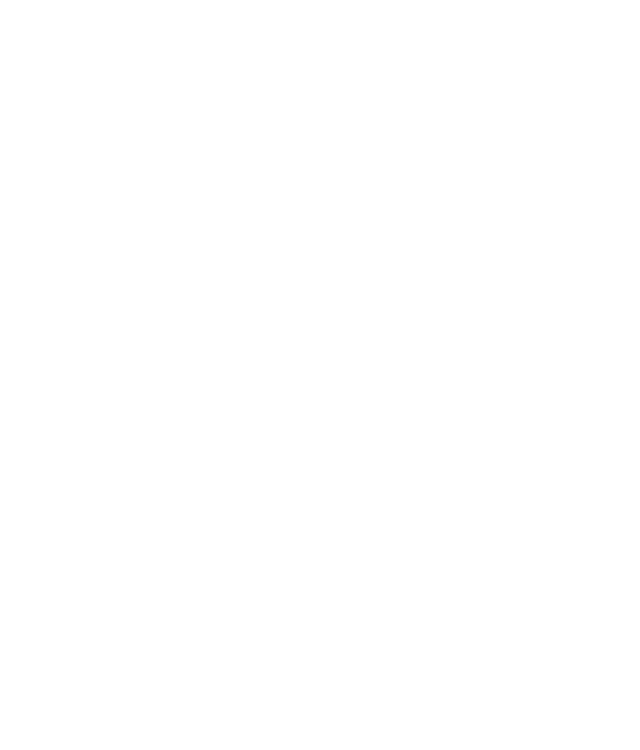
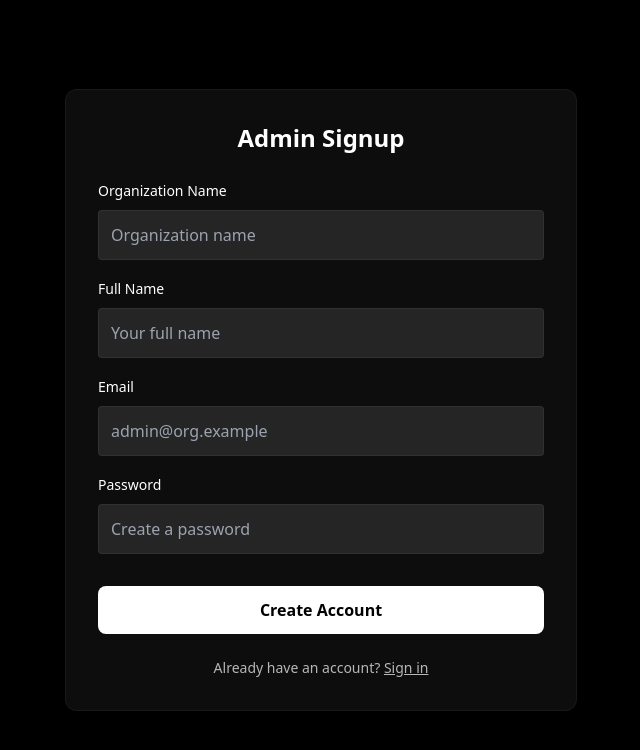
Before and after one commit to ayushagarwalhere/Procurlify, a React (Vite) app in the folder frontend/: page /signup/admin in a window 1280 px wide. Before the commit this address had no page. Shown: the top 750 px of the page, without its empty margins (319-959 px from the left). Built offline with nearby package versions, Linux system fonts and the light colour scheme.

Commit message:
signup pages added

```diff
--- a/frontend/src/App.jsx
+++ b/frontend/src/App.jsx
@@ -7,6 +7,9 @@ import Role from "./pages/Role.jsx";
 import ContractorLogin from "./pages/Login/Contractor-login.jsx";
 import PublicLogin from "./pages/Login/Public-login.jsx";
 import GovLogin from "./pages/Login/Admin-login.jsx";
+import AdminSignup from "./pages/Signup/Admin-signup.jsx";
+import ContractorSignup from "./pages/Signup/Contractor-signup.jsx";
+import PublicSignup from "./pages/Signup/Public-signup.jsx";
 import Departments from "./pages/Departments.jsx";
 
 const Home = () => (
@@ -27,6 +30,9 @@ const App = () => {
         <Route path="/login/contractor" element={<ContractorLogin />} />
         <Route path="/login/public" element={<PublicLogin />} />
         <Route path="/login/gov" element={<GovLogin />} />
+        <Route path="/signup/admin" element={<AdminSignup />} />
+        <Route path="/signup/contractor" element={<ContractorSignup />} />
+        <Route path="/signup/public" element={<PublicSignup />} />
         <Route path="/departments" element={<Departments />} />
       </Routes>
     </Router>
--- a/frontend/src/pages/Login/Admin-login.jsx
+++ b/frontend/src/pages/Login/Admin-login.jsx
@@ -75,7 +75,10 @@ const GovLogin = () => {
 
         <div className="text-white/70 text-sm text-center mt-6">
           Don't have an account?{" "}
-          <button onClick={() => navigate("/signup")} className="underline">
+          <button
+            onClick={() => navigate("/signup/admin")}
+            className="underline"
+          >
             Sign up
           </button>
         </div>
--- a/frontend/src/pages/Login/Contractor-login.jsx
+++ b/frontend/src/pages/Login/Contractor-login.jsx
@@ -77,7 +77,10 @@ const ContractorLogin = () => {
 
         <div className="text-white/70 text-sm text-center mt-6">
           Don't have an account?{" "}
-          <button onClick={() => navigate("/signup")} className="underline">
+          <button
+            onClick={() => navigate("/signup/contractor")}
+            className="underline"
+          >
             Sign up
           </button>
         </div>
--- a/frontend/src/pages/Login/Public-login.jsx
+++ b/frontend/src/pages/Login/Public-login.jsx
@@ -73,7 +73,10 @@ const PublicLogin = () => {
 
         <div className="text-white/70 text-sm text-center mt-6">
           Don't have an account?{" "}
-          <button onClick={() => navigate("/signup")} className="underline">
+          <button
+            onClick={() => navigate("/signup/public")}
+            className="underline"
+          >
             Sign up
           </button>
         </div>
--- a/frontend/src/pages/Signup/Admin-signup.jsx
+++ b/frontend/src/pages/Signup/Admin-signup.jsx
@@ -0,0 +1,100 @@
+import React, { useState } from "react";
+import { useNavigate } from "react-router-dom";
+
+const AdminSignup = () => {
+  const navigate = useNavigate();
+  const [orgName, setOrgName] = useState("");
+  const [fullName, setFullName] = useState("");
+  const [email, setEmail] = useState("");
+  const [password, setPassword] = useState("");
+  const [error, setError] = useState("");
+
+  const handleSubmit = (e) => {
+    e.preventDefault();
+    if (!orgName || !fullName || !email || !password) {
+      setError("Please fill all fields.");
+      return;
+    }
+
+    // TODO: send signup request to backend
+    setError("");
+    // After successful signup, navigate to admin login
+    navigate("/login/gov");
+  };
+
+  return (
+    <div className="min-h-screen bg-black flex items-center justify-center px-4">
+      <div className="w-full max-w-lg bg-white/5 backdrop-blur-md rounded-xl p-8 border border-white/5">
+        <h1 className="text-white text-2xl font-bold text-center mb-6">
+          Admin Signup
+        </h1>
+
+        {error && (
+          <div className="bg-red-600/80 text-white p-3 rounded mb-4">
+            {error}
+          </div>
+        )}
+
+        <form onSubmit={handleSubmit} className="flex flex-col gap-4">
+          <div>
+            <label className="text-white text-sm">Organization Name</label>
+            <input
+              value={orgName}
+              onChange={(e) => setOrgName(e.target.value)}
+              placeholder="Organization name"
+              className="mt-2 w-full p-3 rounded bg-white/10 text-white border border-white/5"
+            />
+          </div>
+
+          <div>
+            <label className="text-white text-sm">Full Name</label>
+            <input
+              value={fullName}
+              onChange={(e) => setFullName(e.target.value)}
+              placeholder="Your full name"
+              className="mt-2 w-full p-3 rounded bg-white/10 text-white border border-white/5"
+            />
+          </div>
+
+          <div>
+            <label className="text-white text-sm">Email</label>
+            <input
+              type="email"
+              value={email}
+              onChange={(e) => setEmail(e.target.value)}
+              placeholder="admin@org.example"
+              className="mt-2 w-full p-3 rounded bg-white/10 text-white border border-white/5"
+            />
+          </div>
+
+          <div>
+            <label className="text-white text-sm">Password</label>
+            <input
+              type="password"
+              value={password}
+              onChange={(e) => setPassword(e.target.value)}
+              placeholder="Create a password"
+              className="mt-2 w-full p-3 rounded bg-white/10 text-white border border-white/5"
+            />
+          </div>
+
+          <button
+            type="submit"
+            className="mt-4 bg-white text-black py-3 rounded-lg font-semibold"
+          >
+            Create Account
+          </button>
+        </form>
+
+        <div className="text-white/70 text-sm text-center mt-6">
+          Already have an account?{" "}
+          <button onClick={() => navigate("/login/gov")} className="underline">
+            Sign in
+          </button>
+        </div>
+      </div>
+    </div>
+  );
+};
+
+export default AdminSignup;
--- a/frontend/src/pages/Signup/Contractor-signup.jsx
+++ b/frontend/src/pages/Signup/Contractor-signup.jsx
@@ -0,0 +1,102 @@
+import React, { useState } from "react";
+import { useNavigate } from "react-router-dom";
+
+const ContractorSignup = () => {
+  const navigate = useNavigate();
+  const [firmName, setFirmName] = useState("");
+  const [gstNumber, setGstNumber] = useState("");
+  const [email, setEmail] = useState("");
+  const [password, setPassword] = useState("");
+  const [error, setError] = useState("");
+
+  const handleSubmit = (e) => {
+    e.preventDefault();
+    if (!firmName || !gstNumber || !email || !password) {
+      setError("Please fill all fields.");
+      return;
+    }
+
+    // TODO: send contractor signup to backend
+    setError("");
+    navigate("/login/contractor");
+  };
+
+  return (
+    <div className="min-h-screen bg-black flex items-center justify-center px-4">
+      <div className="w-full max-w-lg bg-white/5 backdrop-blur-md rounded-xl p-8 border border-white/5">
+        <h1 className="text-white text-2xl font-bold text-center mb-6">
+          Contractor Signup
+        </h1>
+
+        {error && (
+          <div className="bg-red-600/80 text-white p-3 rounded mb-4">
+            {error}
+          </div>
+        )}
+
+        <form onSubmit={handleSubmit} className="flex flex-col gap-4">
+          <div>
+            <label className="text-white text-sm">Firm Name</label>
+            <input
+              value={firmName}
+              onChange={(e) => setFirmName(e.target.value)}
+              placeholder="Company / Firm name"
+              className="mt-2 w-full p-3 rounded bg-white/10 text-white border border-white/5"
+            />
+          </div>
+
+          <div>
+            <label className="text-white text-sm">GST Number</label>
+            <input
+              value={gstNumber}
+              onChange={(e) => setGstNumber(e.target.value)}
+              placeholder="GSTIN"
+              className="mt-2 w-full p-3 rounded bg-white/10 text-white border border-white/5"
+            />
+          </div>
+
+          <div>
+            <label className="text-white text-sm">Email</label>
+            <input
+              type="email"
+              value={email}
+              onChange={(e) => setEmail(e.target.value)}
+              placeholder="you@firm.com"
+              className="mt-2 w-full p-3 rounded bg-white/10 text-white border border-white/5"
+            />
+          </div>
+
+          <div>
+            <label className="text-white text-sm">Password</label>
+            <input
+              type="password"
+              value={password}
+              onChange={(e) => setPassword(e.target.value)}
+              placeholder="Create a password"
+              className="mt-2 w-full p-3 rounded bg-white/10 text-white border border-white/5"
+            />
+          </div>
+
+          <button
+            type="submit"
+            className="mt-4 bg-white text-black py-3 rounded-lg font-semibold"
+          >
+            Create Account
+          </button>
+        </form>
+
+        <div className="text-white/70 text-sm text-center mt-6">
+          Already have an account?{" "}
+          <button
+            onClick={() => navigate("/login/contractor")}
+            className="underline"
+          >
+            Sign in
+          </button>
+        </div>
+      </div>
+    </div>
+  );
+};
+
+export default ContractorSignup;
--- a/frontend/src/pages/Signup/Public-signup.jsx
+++ b/frontend/src/pages/Signup/Public-signup.jsx
@@ -0,0 +1,91 @@
+import React, { useState } from "react";
+import { useNavigate } from "react-router-dom";
+
+const PublicSignup = () => {
+  const navigate = useNavigate();
+  const [name, setName] = useState("");
+  const [email, setEmail] = useState("");
+  const [password, setPassword] = useState("");
+  const [error, setError] = useState("");
+
+  const handleSubmit = (e) => {
+    e.preventDefault();
+    if (!name || !email || !password) {
+      setError("Please fill all fields.");
+      return;
+    }
+
+    // TODO: send public signup to backend
+    setError("");
+    navigate("/login/public");
+  };
+
+  return (
+    <div className="min-h-screen bg-black flex items-center justify-center px-4">
+      <div className="w-full max-w-md bg-white/5 backdrop-blur-md rounded-xl p-8 border border-white/5">
+        <h1 className="text-white text-2xl font-bold text-center mb-6">
+          Public Signup
+        </h1>
+
+        {error && (
+          <div className="bg-red-600/80 text-white p-3 rounded mb-4">
+            {error}
+          </div>
+        )}
+
+        <form onSubmit={handleSubmit} className="flex flex-col gap-4">
+          <div>
+            <label className="text-white text-sm">Full Name</label>
+            <input
+              value={name}
+              onChange={(e) => setName(e.target.value)}
+              placeholder="Your full name"
+              className="mt-2 w-full p-3 rounded bg-white/10 text-white border border-white/5"
+            />
+          </div>
+
+          <div>
+            <label className="text-white text-sm">Email</label>
+            <input
+              type="email"
+              value={email}
+              onChange={(e) => setEmail(e.target.value)}
+              placeholder="you@example.com"
+              className="mt-2 w-full p-3 rounded bg-white/10 text-white border border-white/5"
+            />
+          </div>
+
+          <div>
+            <label className="text-white text-sm">Password</label>
+            <input
+              type="password"
+              value={password}
+              onChange={(e) => setPassword(e.target.value)}
+              placeholder="Create a password"
+              className="mt-2 w-full p-3 rounded bg-white/10 text-white border border-white/5"
+            />
+          </div>
+
+          <button
+            type="submit"
+            className="mt-4 bg-white text-black py-3 rounded-lg font-semibold"
+          >
+            Create Account
+          </button>
+        </form>
+
+        <div className="text-white/70 text-sm text-center mt-6">
+          Already have an account?{" "}
+          <button
+            onClick={() => navigate("/login/public")}
+            className="underline"
+          >
+            Sign in
+          </button>
+        </div>
+      </div>
+    </div>
+  );
+};
+
+export default PublicSignup;
```
